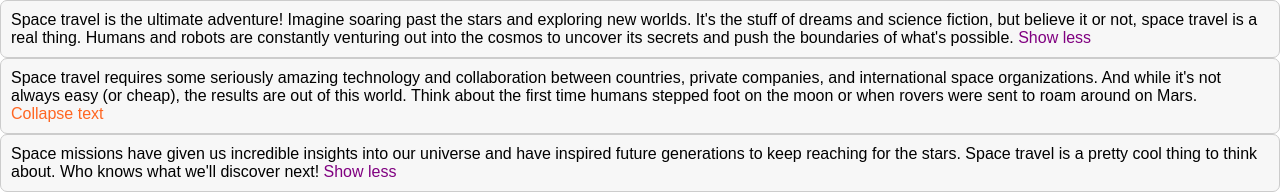
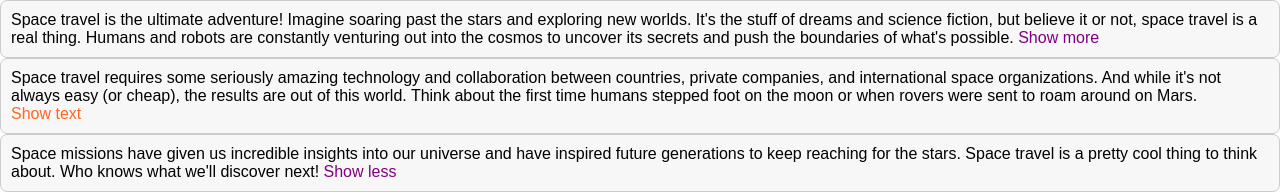
Before and after one commit to wbdvlpmnt/React_text_expander, a React (Create React App) app: page / in a window 1280 px wide. Shown: the top 194 px of the page. Built offline with nearby package versions, Linux system fonts and the light colour scheme; the HTML template or start-up script is replaced by a standard one.

Commit message:
add expanded prop

```diff
--- a/src/App.js
+++ b/src/App.js
@@ -39,9 +39,10 @@ function TextExpander({
   expandButtonText = "Show more",
   collapseButtonText = "Show less",
   buttonColor = "purple",
+  expanded = false,
   children,
 }) {
-  const [isExpanded, setIsExpanded] = useState(true);
+  const [isExpanded, setIsExpanded] = useState(expanded);
 
   return (
     <div className="box">
```
